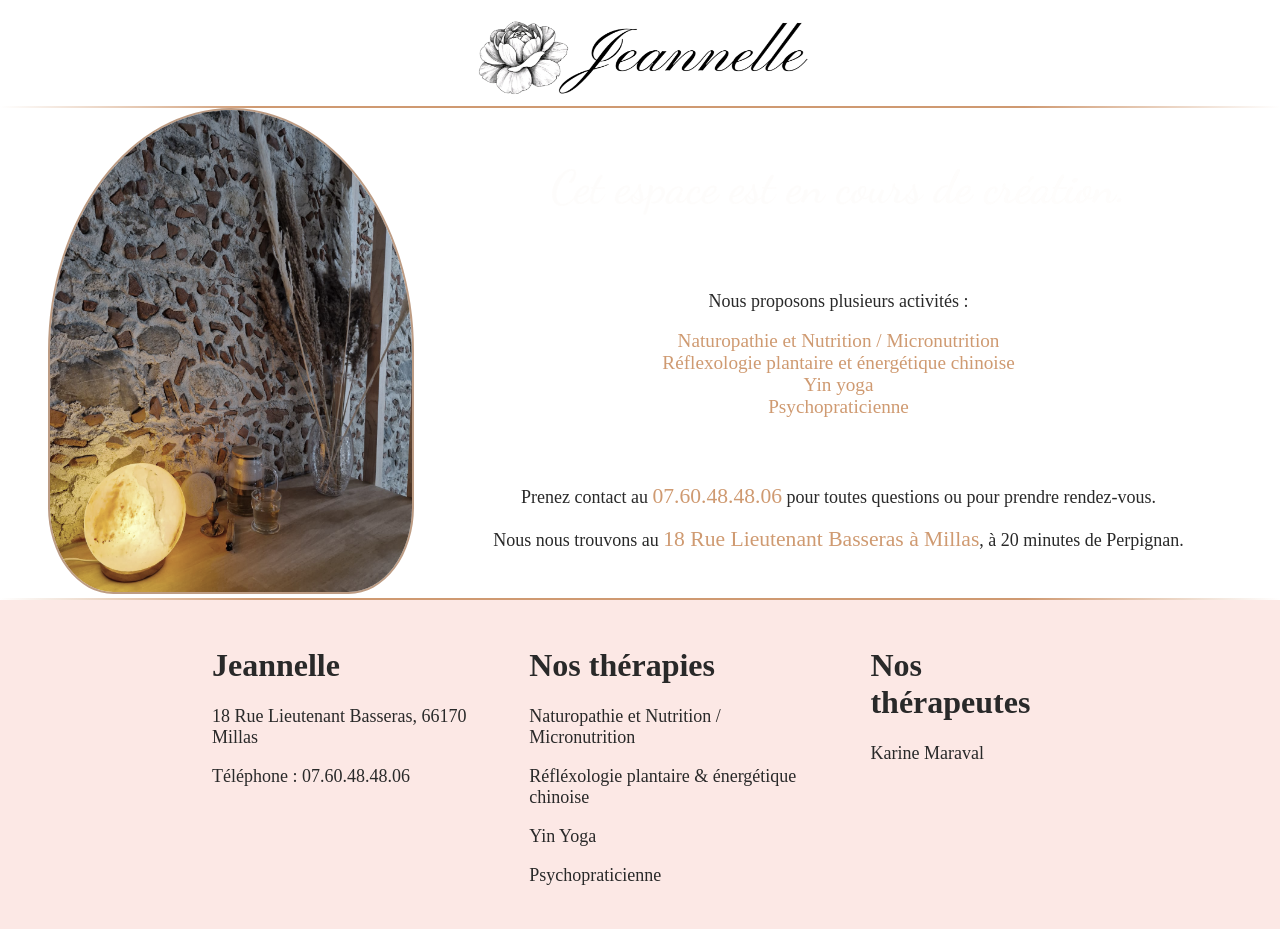
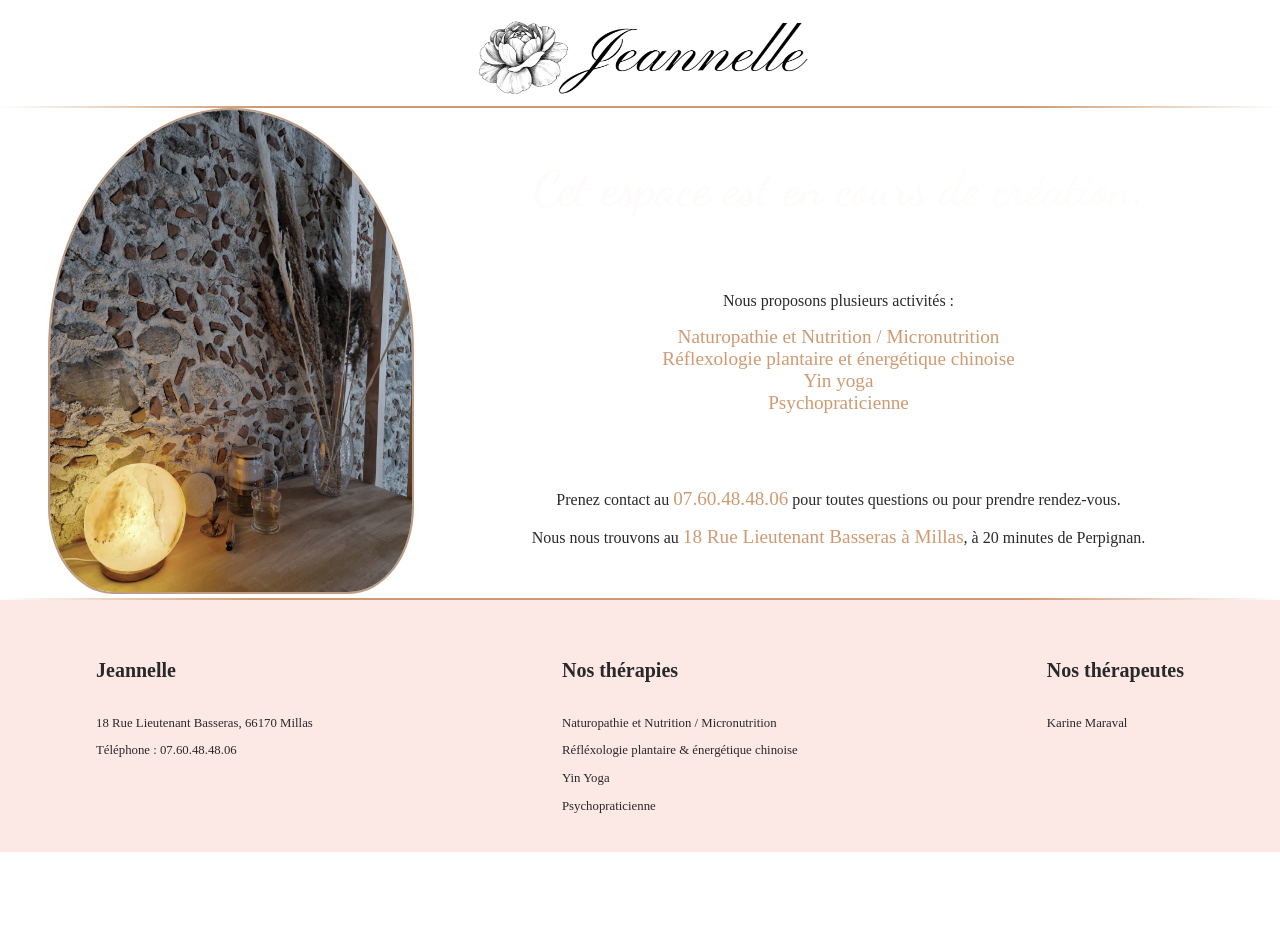
Before and after one commit to Nifrael/jeannelle-1, a PHP site: page / in a window 1280 px wide. After the commit the page ends 852 px from the top, so only its background shows below. Run offline with PHP 8.4, Linux system fonts and the light colour scheme; some web fonts are replaced.

Commit message:
Modifications des balises du footer pour la taille du texte et restructuration des fichiers css

```diff
--- a/assets/css/components.css
+++ b/assets/css/components.css
@@ -49,8 +49,13 @@ footer {
   background-color: var(--main-color);
 }
 
+footer p {
+  font-size: var(--small-text);
+}
+
 .footer-container {
-  max-width: 90%;
+  max-width: 1300px;
+  width: 85%;
   display: flex;
   flex-direction: row;
   justify-content: space-between;
@@ -80,6 +85,7 @@ footer {
     /* grid-template-columns: 1fr;
     grid-template-rows: repeat(3, 1fr);
     gap: 1%; */
+    width: 100%;
     display: flex;
     flex-direction: column;
     align-items: flex-start;
@@ -101,7 +107,7 @@ footer {
     border-bottom: solid 1px rgb(207, 153, 113);
   }
 
-  .first-footer h1,
+  /* .first-footer h1,
   .second-footer h1,
   .third-footer h1 {
     font-size: 1.5rem;
@@ -112,5 +118,5 @@ footer {
   .second-footer p,
   .third-footer p {
     font-size: 1.2rem;
-  }
+  } */
 }
--- /dev/null
+++ b/assets/css/fonts.css
@@ -0,0 +1,19 @@
+h1 {
+  font-size: var(--h1);
+}
+
+h2 {
+  font-size: var(--h2);
+}
+
+h3 {
+  font-size: var(--h3);
+}
+
+h4 {
+  font-size: var(--h4);
+}
+
+h5 {
+  font-size: var(--h5);
+}
--- a/assets/css/index.css
+++ b/assets/css/index.css
@@ -1,6 +1,7 @@
 @import url("https://fonts.googleapis.com/css2?family=Dancing+Script:wght@400..700&display=swap");
 @import url("https://fonts.googleapis.com/css2?family=Satisfy&display=swap");
 @import url("https://fonts.googleapis.com/css2?family=Playwrite+GB+S:ital,wght@0,300;1,300&display=swap");
+@import url(fonts.css);
 
 *,
 *::before,
@@ -22,6 +23,7 @@
   --h3: calc(var(--h4) * var(--scale));
   --h2: calc(var(--h3) * var(--scale));
   --h1: calc(var(--h2) * var(--scale));
+  --small-text: calc(var(--base-size) / var(--scale));
 }
 
 html,
@@ -42,11 +44,6 @@ body {
 
 main {
   flex: 1;
-}
-
-p {
-  font-size: 18px;
-  font-weight: lighter;
 }
 
 span {
@@ -114,7 +111,6 @@ li {
   animation: fadeInOut 7s ease-in-out infinite;
   font-family: var(--title);
   font-weight: bolder;
-  font-size: 46px;
   margin: 0;
   color: var(--important-color);
 }
--- a/home.html
+++ b/home.html
@@ -56,19 +56,19 @@
   <footer>
     <div class="footer-container">
       <div class="first-footer">
-        <h1>Jeannelle</h1>
+        <h5>Jeannelle</h5>
         <p>18 Rue Lieutenant Basseras, 66170 Millas</p>
         <p>Téléphone : 07.60.48.48.06</p>
       </div>
       <div class="second-footer">
-        <h1>Nos thérapies</h1>
+        <h5>Nos thérapies</h5>
         <p>Naturopathie et Nutrition / Micronutrition</p>
         <p>Réfléxologie plantaire & énergétique chinoise</p>
         <p>Yin Yoga</p>
         <p>Psychopraticienne</p>
       </div>
       <div class="third-footer">
-        <h1>Nos thérapeutes</h1>
+        <h5>Nos thérapeutes</h5>
         <p>Karine Maraval</p>
       </div>
     </div>
```
